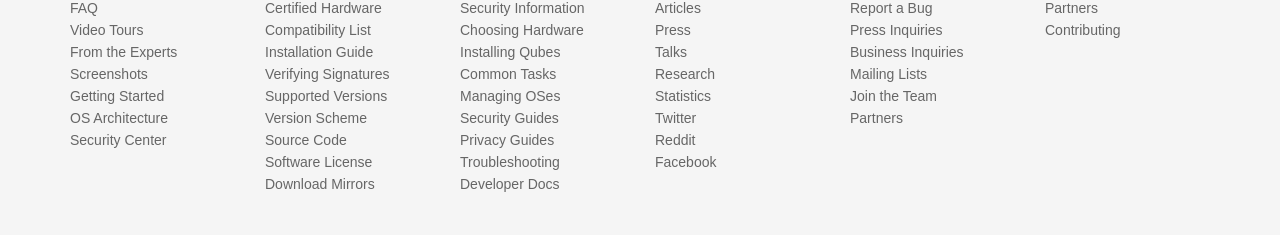
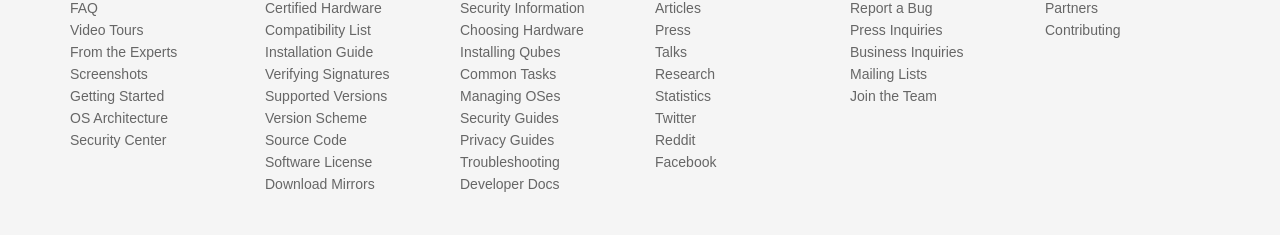
Before and after one commit to QubesOS/qubesos.github.io, a Jekyll site: the page built from news/index.html, in a window 1280 px wide. Shown: the part 486-721 px from the top of the page. Built offline with Jekyll 4.4.1, drawn with Linux system fonts in a browser that asks for light colours; some web fonts are replaced; grey boxes are pictures that could not be loaded.

Commit message:
Update Partners links

```diff
--- a/_data/architecture.yml
+++ b/_data/architecture.yml
@@ -119,9 +119,6 @@
   - title: Join the Team
     url: /join/
     icon: fa-thumbs-o-up
-  - title: Partners
-    url: /partners/
-    icon: fa-globe
 
 - title: Donate
   url: /donate/
@@ -131,6 +128,6 @@
     url: /donate/
   - title: Partners
     url: /partners/
-    icon: fa-money
+    icon: fa-globe
   - title: Contributing
     url: /doc/contributing/
```
